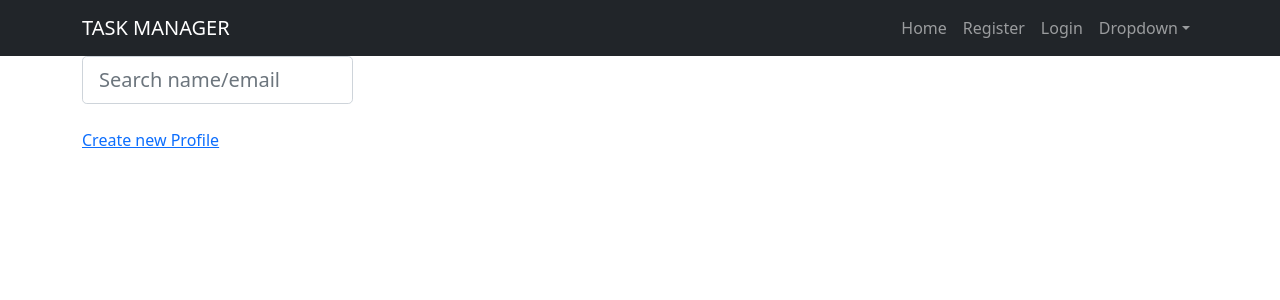
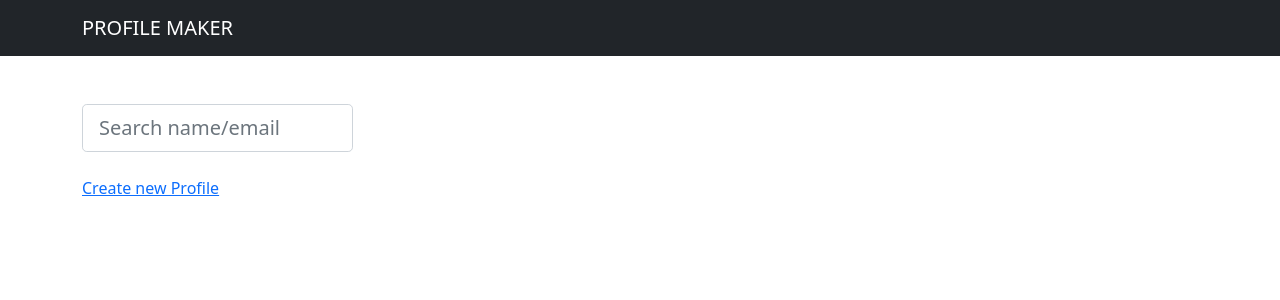
Before and after one commit to Tarvel/FlaskProfileMaker, a Flask app: page / in a window 1280 px wide. Shown: the top 300 px of the page. Run offline with Flask 3, Linux system fonts and the light colour scheme.

Commit message:
added readme

```diff
--- a/templates/base.html
+++ b/templates/base.html
@@ -8,24 +8,10 @@
           <!-- Responsive navbar-->
           <nav class="navbar navbar-expand-lg navbar-dark bg-dark">
             <div class="container">
-                <a class="navbar-brand" href="{{ url_for('index') }}">TASK MANAGER</a>
+                <a class="navbar-brand" href="{{ url_for('index') }}">PROFILE MAKER</a>
                 <button class="navbar-toggler" type="button" data-bs-toggle="collapse" data-bs-target="#navbarSupportedContent" aria-controls="navbarSupportedContent" aria-expanded="false" aria-label="Toggle navigation"><span class="navbar-toggler-icon"></span></button>
                 <div class="collapse navbar-collapse" id="navbarSupportedContent">
-                    <ul class="navbar-nav ms-auto mb-2 mb-lg-0">
-                        <li><a class="nav-link" href="/">Home</a></li>
-                        <li> <a class="nav-link" href="/register">Register</a> </li>
-                        <li> <a class="nav-link" href="/login">Login</a> </li>
 
-                        <li class="nav-item dropdown">
-                          <a class="nav-link dropdown-toggle" href="#" data-bs-toggle="dropdown" aria-expanded="false">Dropdown</a>
-                          <ul class="dropdown-menu">
-                            <li><a class="dropdown-item" href="#">Action</a></li>
-                            <li><a class="dropdown-item" href="#">Another action</a></li>
-                            <li><a class="dropdown-item" href="#">Something else here</a></li>
-                          </ul>
-                        </li>
-
-                    </ul>
                 </div>
             </div>
         </nav>
@@ -35,7 +21,7 @@
 
 
         <!-- Page content-->
-        <div class="container">
+        <div class="container mt-5">
             <div class="col-7">
                 {% for message in get_flashed_messages() %}
                     <div class="alert alert-primary alert-dismissible fade show" role="alert">
```
Also changed, not shown: README.md (added).
